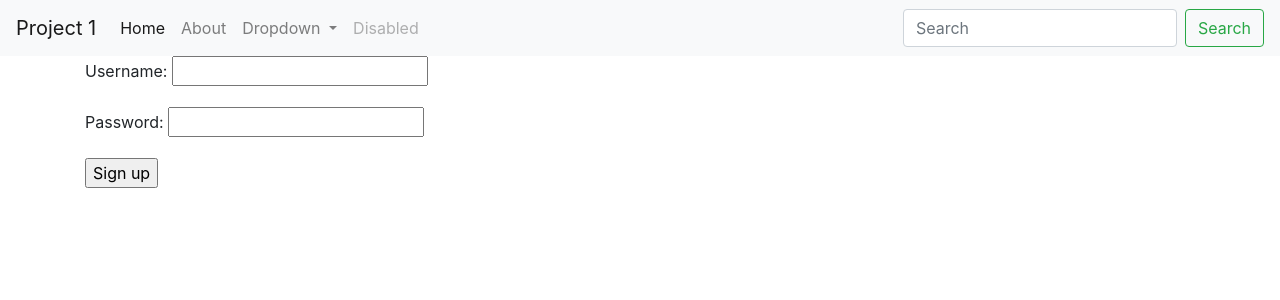
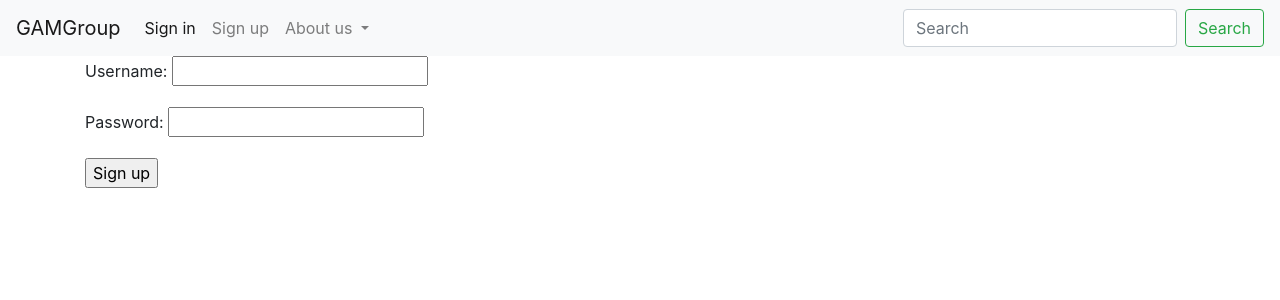
Before and after one commit to gabrielhoro/GAMGroupHackaton-1, a Flask app: page /sign-up/ in a window 1280 px wide. Shown: the top 300 px of the page. Run offline with Flask 2, Linux system fonts and the light colour scheme; some libraries are stand-ins or nearby versions.

Commit message:
new html files

```diff
--- a/app/routes.py
+++ b/app/routes.py
@@ -8,9 +8,13 @@ import app
 from . import app, db       # variables
 from . import models, forms # modules
 
-@app.route("/home")
+@app.route("/")
 def homepage():
-    return "Welcome"
+    return flask.render_template("main.html")
+
+@app.route("/about-us")
+def aboutus():
+    return flask.render_template("aboutus.html")
 
 @app.route("/sign-up/", methods=["Get", "POST"])
 def add_user():
--- /dev/null
+++ b/app/templates/aboutus.html
@@ -0,0 +1,2 @@
+
+{% extends "base.html" %}
--- a/app/templates/base.html
+++ b/app/templates/base.html
@@ -13,7 +13,7 @@
     <body>
         <!-- Navbar Beginning -->
         <nav class="navbar navbar-expand-lg navbar-light bg-light">
-          <a class="navbar-brand" href="#">Project 1</a>
+          <a class="navbar-brand" href="/">GAMGroup</a>
 
 
 
@@ -24,24 +24,19 @@
           <div class="collapse navbar-collapse" id="navbarSupportedContent">
             <ul class="navbar-nav mr-auto">
               <li class="nav-item active">
-                <a class="nav-link" href="#">Home <span class="sr-only">(current)</span></a>
+                <a class="nav-link" href="/sign-in">Sign in <span class="sr-only">(current)</span></a>
               </li>
               <li class="nav-item">
-                <a class="nav-link" href="#">About</a>
+                <a class="nav-link" href="/sign-up">Sign up</a>
               </li>
               <li class="nav-item dropdown">
-                <a class="nav-link dropdown-toggle" href="#" id="navbarDropdown" role="button" data-toggle="dropdown" aria-haspopup="true" aria-expanded="false">
-                  Dropdown
+                <a class="nav-link dropdown-toggle" href="/about-us" id="navbarDropdown" role="button" data-toggle="dropdown" aria-haspopup="true" aria-expanded="false">
+                  About us
                 </a>
                 <div class="dropdown-menu" aria-labelledby="navbarDropdown">
-                  <a class="dropdown-item" href="#">Action</a>
-                  <a class="dropdown-item" href="#">Another action</a>
-                  <div class="dropdown-divider"></div>
-                  <a class="dropdown-item" href="#">Something else here</a>
+                  <a class="dropdown-item" href="/about-us">Who we are</a>
+                  <a class="dropdown-item" href="#">Developers Institute</a>
                 </div>
-              </li>
-              <li class="nav-item">
-                <a class="nav-link disabled" href="#">Disabled</a>
               </li>
             </ul>
             <form class="form-inline my-2 my-lg-0">
--- /dev/null
+++ b/app/templates/main.html
@@ -0,0 +1,2 @@
+
+{% extends "base.html" %}
```
